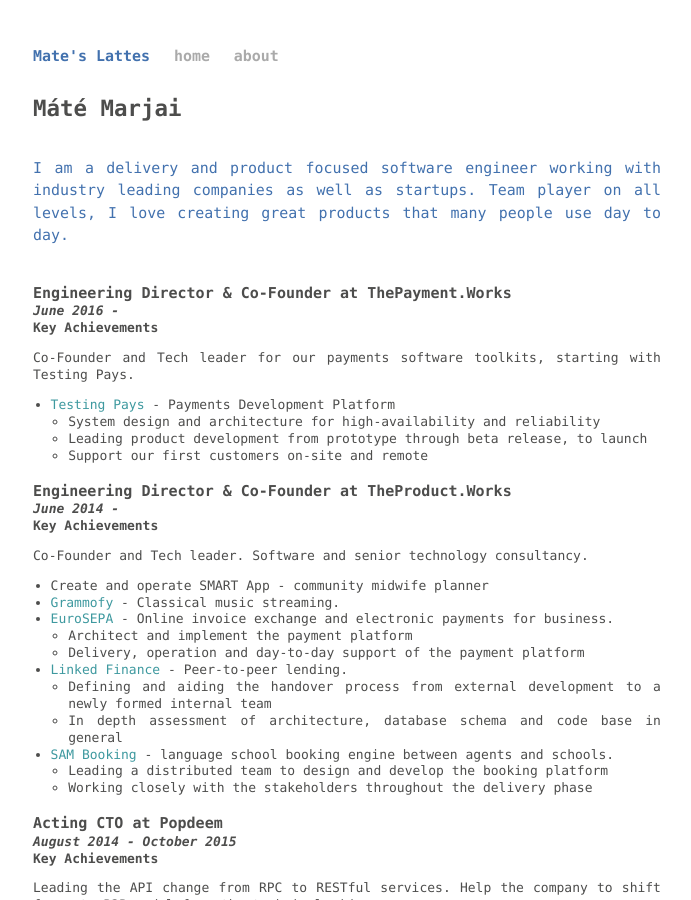
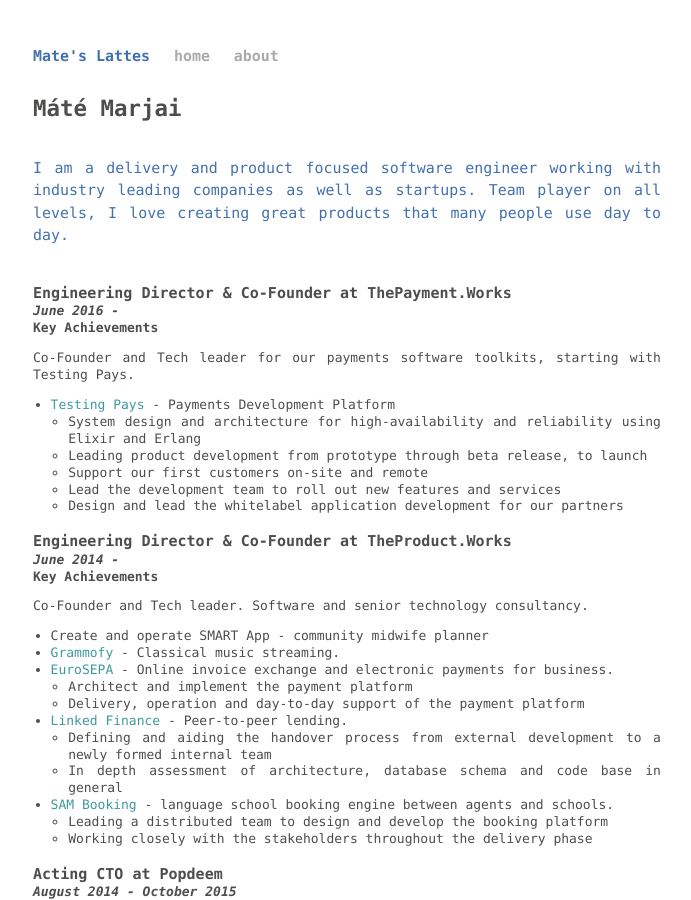
Before and after one commit to marjaimate/marjaimate.github.io, a Jekyll site: the page built from about.html, in a window 1280 px wide and 900 px high. Shown: the whole window, without its empty margins (293-984 px from the left). Built offline with Jekyll 4.4.1, drawn with Linux system fonts in a browser that asks for light colours.

Commit message:
Small updated to TP

```diff
--- a/about.html
+++ b/about.html
@@ -23,9 +23,11 @@
     <ul>
       <li><a href="http://www.testingpays.com" target="_blank">Testing Pays</a> - Payments Development Platform
         <ul>
-          <li>System design and architecture for high-availability and reliability</li>
+          <li>System design and architecture for high-availability and reliability using Elixir and Erlang</li>
           <li>Leading product development from prototype through beta release, to launch</li>
           <li>Support our first customers on-site and remote</li>
+          <li>Lead the development team to roll out new features and services</li>
+          <li>Design and lead the whitelabel application development for our partners</li>
         </ul>
       </li>
     </ul>
```
